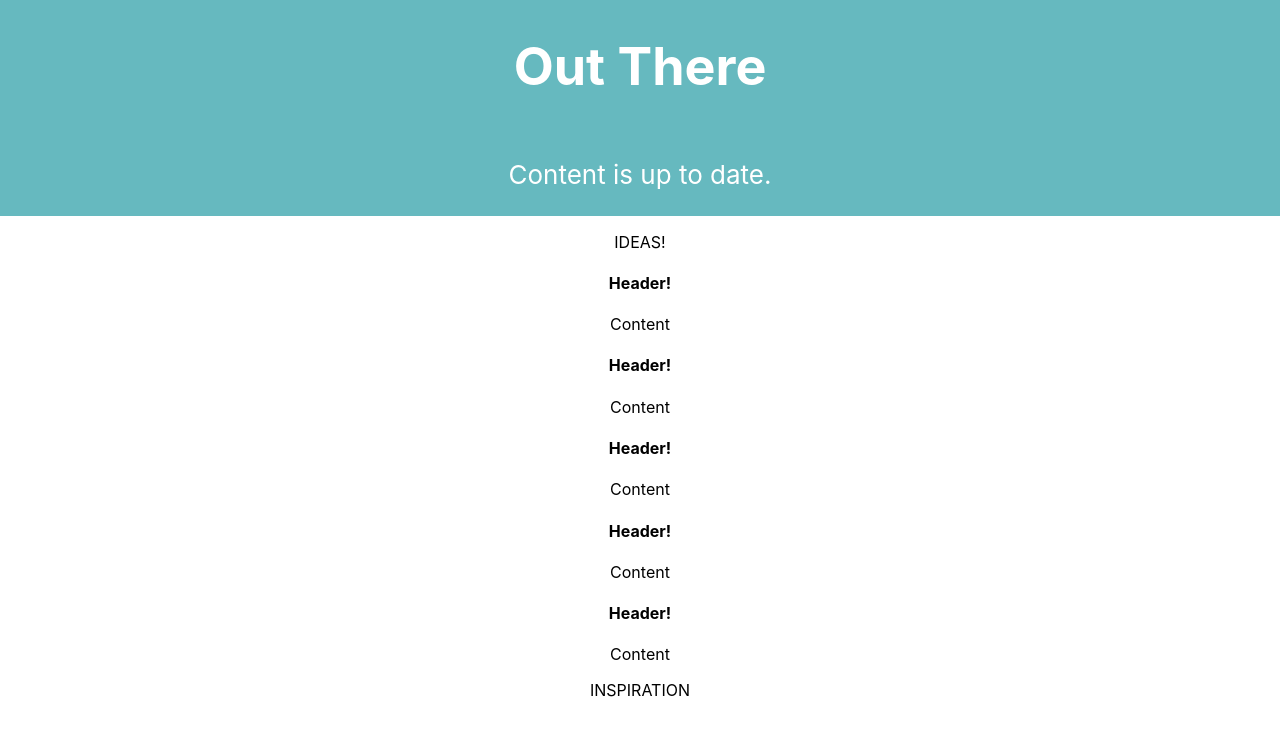
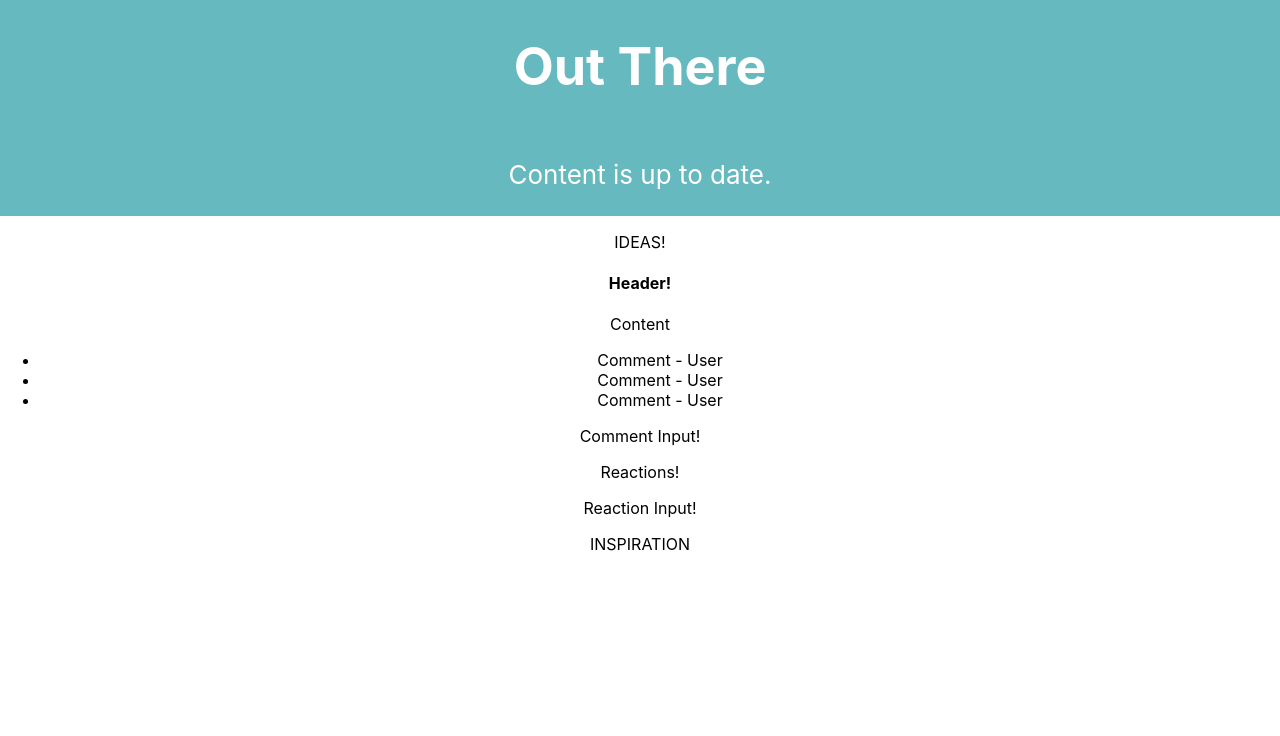
Before and after one commit to swgoodman/out-there, a React (Create React App) app: page / in a window 1280 px wide. Shown: the top 736 px of the page. Built offline with nearby package versions, Linux system fonts and the light colour scheme.

Commit message:
Connected Comments, Inputs, and Reactions

```diff
--- a/src/components/commentInput.js
+++ b/src/components/commentInput.js
@@ -0,0 +1,12 @@
+import React from 'react'
+
+const CommentInput = () => {
+      return (
+        <div>
+          <p>Comment Input!</p>
+        </div>
+      );
+
+}
+
+export default CommentInput;
--- /dev/null
+++ b/src/components/comments.js
@@ -0,0 +1,16 @@
+import React from 'react'
+
+const Comment = () => {
+      return (
+        <div>
+          <ul>
+            <li>Comment - User</li>
+            <li>Comment - User</li>
+            <li>Comment - User</li>
+          </ul>
+        </div>
+      );
+
+}
+
+export default Comment;
--- a/src/components/reactionInput.js
+++ b/src/components/reactionInput.js
@@ -0,0 +1,12 @@
+import React from 'react'
+
+const ReactionInput = () => {
+      return (
+        <div>
+          <p>Reaction Input!</p>
+        </div>
+      );
+
+}
+
+export default ReactionInput;
--- a/src/components/reactions.js
+++ b/src/components/reactions.js
@@ -0,0 +1,12 @@
+import React from 'react'
+
+const Reactions = () => {
+      return (
+        <div>
+          <p>Reactions!</p>
+        </div>
+      );
+
+}
+
+export default Reactions;
--- a/src/containers/ideaContainers.js
+++ b/src/containers/ideaContainers.js
@@ -1,15 +1,20 @@
 import React, { Component } from 'react'
 import Idea from '../components/idea.js'
+import Comments from '../components/comments.js'
+import Reactions from '../components/reactions.js'
+import CommentInput from '../components/commentInput.js'
+import ReactionInput from '../components/reactionInput.js'
 
 class IdeaContainers extends Component {
     render(){
       return (
         <div>
           <Idea />
-          <Idea />
-          <Idea />
-          <Idea />
-          <Idea />
+          <Comments />
+          <CommentInput />
+          <Reactions />
+          <ReactionInput />
+
         </div>
       );
     }
```
Also changed, not shown: src/components/comment.js (deleted).
